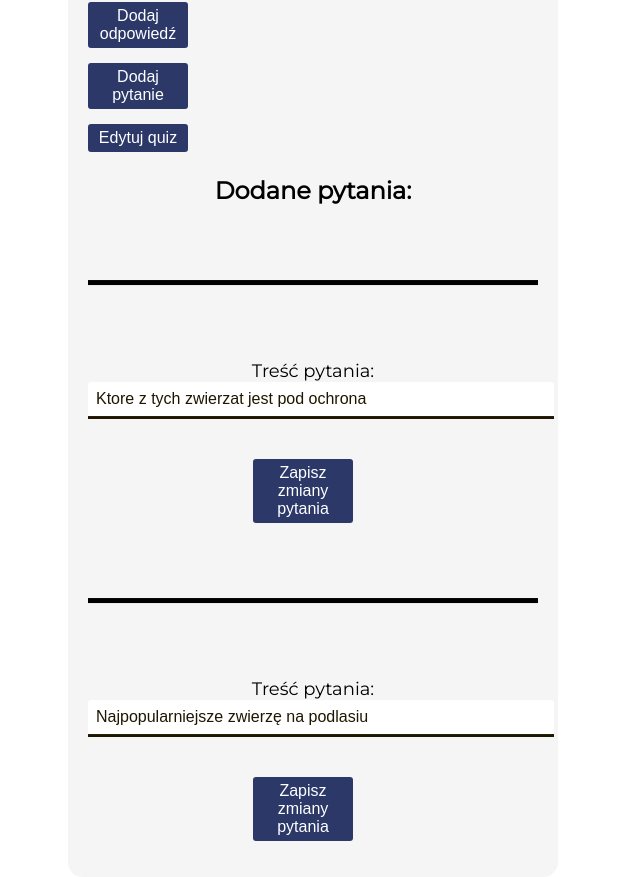
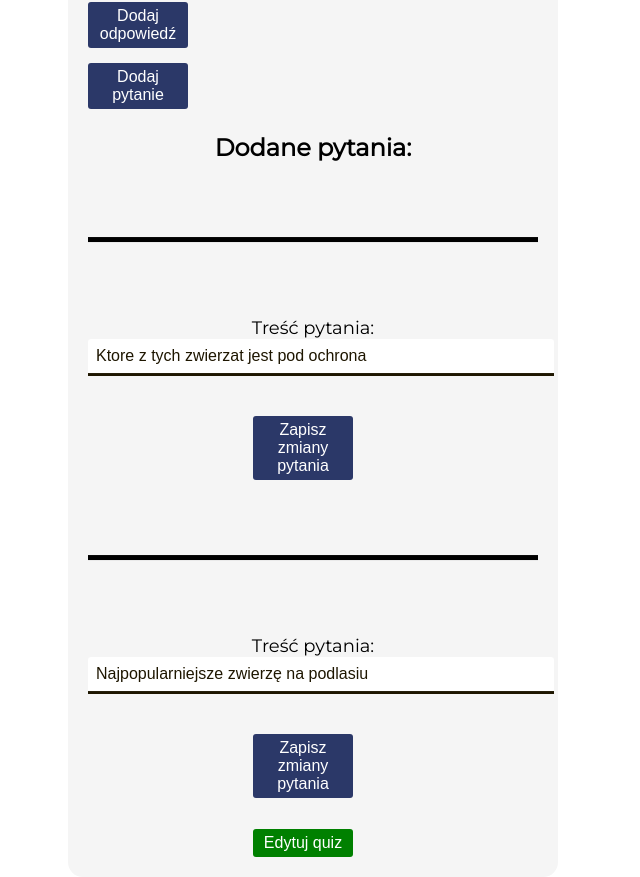
Before and after one commit to lewy212/Projekt_React, a React (Create React App) app: page /edytuj-quiz/1 in a window 1280 px wide. Shown: the part 1098-1975 px from the top of the page, without its empty margins (327-967 px from the left). Built offline with nearby package versions, Linux system fonts and the light colour scheme.

Commit message:
Kosmetyka
Jeszcze kosmetyka

```diff
--- a/src/DodajQuiz.js
+++ b/src/DodajQuiz.js
@@ -212,7 +212,7 @@ function DodajQuiz({ dodajQuizDoListy, idOstatniegoQuizu, listaQuizow }) {
                     </label>
                     <button onClick={handleDodajOdpowiedz}>Dodaj odpowiedź</button>
                     <button onClick={handleDodajPytanie}>Dodaj pytanie</button>
-                    <button onClick={handleDodajQuiz}>{quizIdState ? 'Edytuj quiz' : 'Dodaj quiz'}</button>
+
 
 {/*Warunek quizId, co oznacza ze jestes w trybie edycji - wow */}
 {quizId && (
@@ -249,7 +249,9 @@ function DodajQuiz({ dodajQuizDoListy, idOstatniegoQuizu, listaQuizow }) {
                 </li>
             ))}
         </ul>
+        <button style={{backgroundColor: "#008000"}} onClick={handleDodajQuiz}>{quizIdState ? 'Edytuj quiz' : 'Dodaj quiz'}</button>
     </div>
+
 )}
 
 
```
